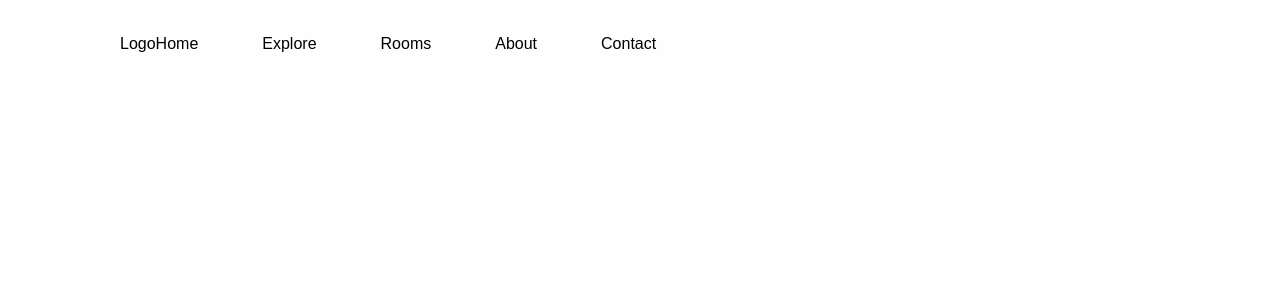
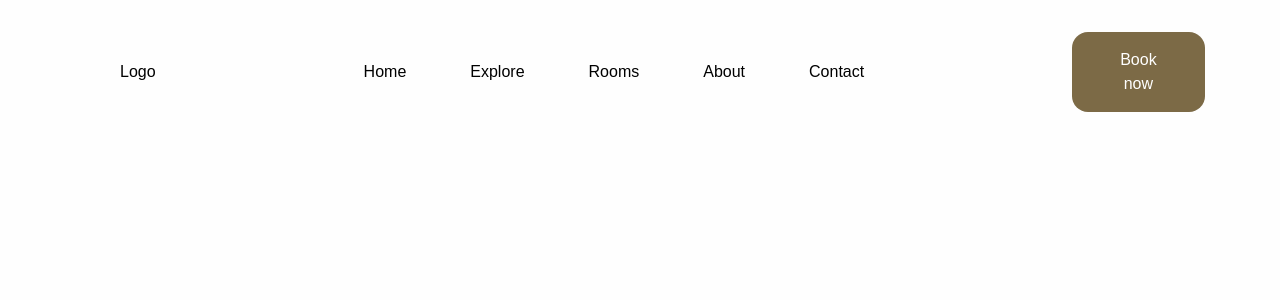
Before and after one commit to Buenohy/pousada-vista-da-mantiqueira, a Next.js app: page / in a window 1280 px wide. Shown: the top 300 px of the page. Built offline with nearby package versions, Linux system fonts and the light colour scheme.

Commit message:
feat: NavBar Button

```diff
--- a/src/components/NavBat.tsx
+++ b/src/components/NavBat.tsx
@@ -1,6 +1,8 @@
+import Button from './ui/Button';
+
 export default function NavBar() {
   return (
-    <div className="flex py-8 px-30">
+    <div className="flex py-8 px-30 gap-52 items-center">
       <h2 className="text-black">Logo</h2>
       <div>
         <ol
@@ -14,6 +16,7 @@ export default function NavBar() {
           <li className="text-black">Contact</li>
         </ol>
       </div>
+      <Button />
     </div>
   );
 }
--- /dev/null
+++ b/src/components/ui/Button.tsx
@@ -0,0 +1,7 @@
+export default function Button() {
+  return (
+    <button className="text-white bg-[#7C6A46] py-4 px-12 rounded-2xl">
+      Book now
+    </button>
+  );
+}
```
